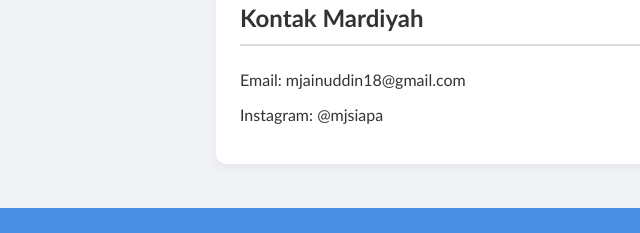
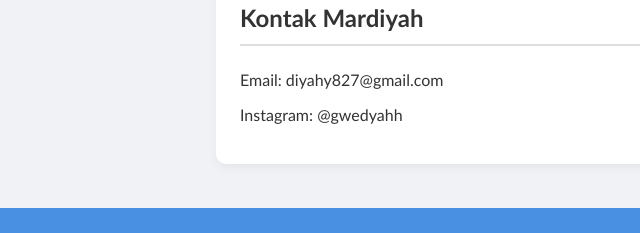
Before and after one commit to zainuddin1410/praktikum8.1.github.oi, a plain HTML site: page index.html in a window 1280 px wide. Shown: the part 1258-1491 px from the top of the page, 0-640 px from the left. Drawn offline with Linux system fonts and the light colour scheme.

Commit message:
Update index.html

```diff
--- a/index.html
+++ b/index.html
@@ -46,8 +46,8 @@
     </section>
         <section id="kontak">
         <h2>Kontak Mardiyah</h2>
-        <p>Email: mjainuddin18@gmail.com</p>
-        <p>Instagram: @mjsiapa</p>
+        <p>Email: diyahy827@gmail.com</p>
+        <p>Instagram: @gwedyahh</p>
     </section>
 
     <footer>
```
